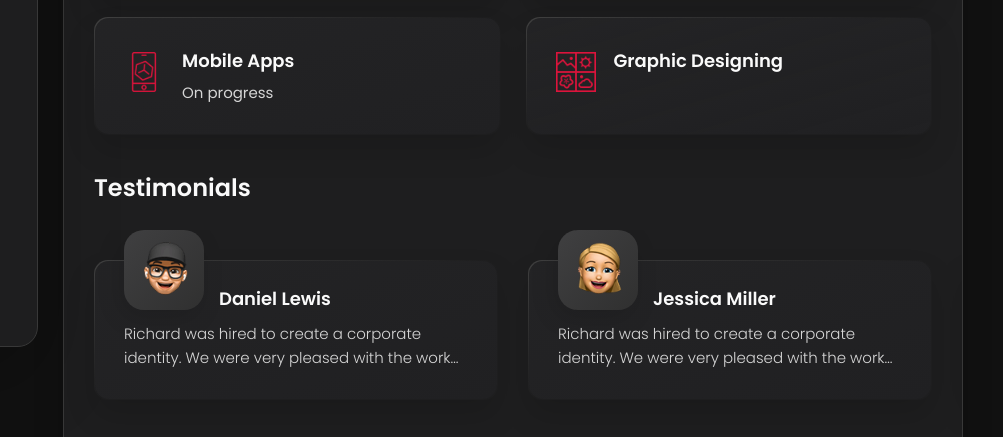
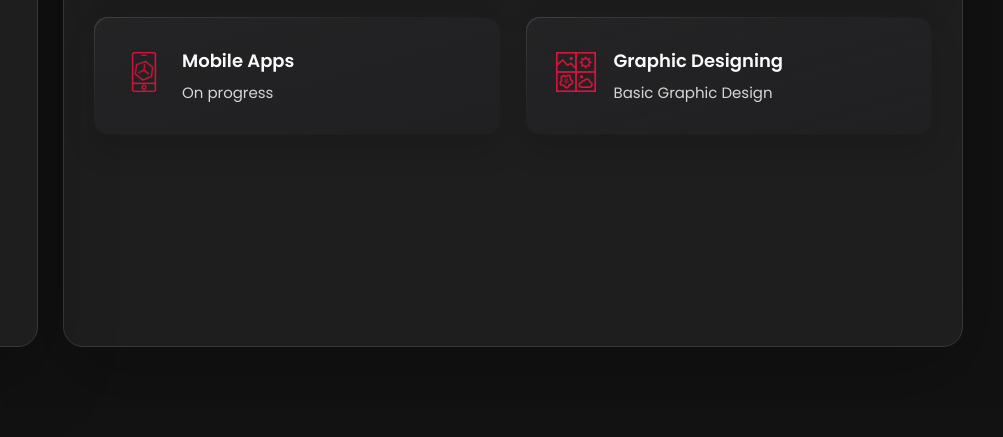
Before and after one commit to androidher00819/PORTFOLIO-MARK-ANDRO, a plain HTML site: page index.html in a window 1280 px wide. Shown: the part 515-952 px from the top of the page, 277-1280 px from the left. After the commit the page ends 922 px from the top, so only its background shows below. Drawn offline with nearby package versions, Linux system fonts and the light colour scheme.

Commit message:
Update index.html

```diff
--- a/index.html
+++ b/index.html
@@ -291,7 +291,7 @@
                 <h4 class="h4 service-item-title">Graphic designing</h4>
 
                 <p class="service-item-text">
-
+                  Basic Graphic Design
                 </p>
               </div>
 
@@ -306,7 +306,7 @@
           - testimonials
         -->
 
-        <section class="testimonials">
+       <!-- <section class="testimonials">
 
           <h3 class="h3 testimonials-title">Testimonials</h3>
 
@@ -319,16 +319,11 @@
                   <img src="./assets/images/avatar-1.png" alt="Daniel lewis" width="60" data-testimonials-avatar>
                 </figure>
 
-                <h4 class="h4 testimonials-item-title" data-testimonials-title>Daniel lewis</h4>
+                <h4 class="h4 testimonials-item-title" data-testimonials-title>Leonard Alejandria</h4>
 
                 <div class="testimonials-text" data-testimonials-text>
                   <p>
-                    Richard was hired to create a corporate identity. We were very pleased with the work done. She has a
-                    lot of experience
-                    and is very concerned about the needs of client. Lorem ipsum dolor sit amet, ullamcous cididt
-                    consectetur adipiscing
-                    elit, seds do et eiusmod tempor incididunt ut laborels dolore magnarels alia.
-                  </p>
+                   Working with , Mark Andro, was a breeze! Andro's attention to detail and knack for turning design concepts into reality made our website shine. Highly recommend!
                 </div>
 
               </div>
@@ -341,15 +336,11 @@
                   <img src="./assets/images/avatar-2.png" alt="Jessica miller" width="60" data-testimonials-avatar>
                 </figure>
 
-                <h4 class="h4 testimonials-item-title" data-testimonials-title>Jessica miller</h4>
+                <h4 class="h4 testimonials-item-title" data-testimonials-title>Grace Senyahan</h4>
 
                 <div class="testimonials-text" data-testimonials-text>
                   <p>
-                    Richard was hired to create a corporate identity. We were very pleased with the work done. She has a
-                    lot of experience
-                    and is very concerned about the needs of client. Lorem ipsum dolor sit amet, ullamcous cididt
-                    consectetur adipiscing
-                    elit, seds do et eiusmod tempor incididunt ut laborels dolore magnarels alia.
+                   Impressed with Mark Andro's skill and efficiency. [Developer's Name] quickly understood our vision and delivered a sleek, user-friendly website that exceeded our expectations.
                   </p>
                 </div>
 
@@ -363,15 +354,11 @@
                   <img src="./assets/images/avatar-3.png" alt="Emily evans" width="60" data-testimonials-avatar>
                 </figure>
 
-                <h4 class="h4 testimonials-item-title" data-testimonials-title>Emily evans</h4>
+                <h4 class="h4 testimonials-item-title" data-testimonials-title>Mina Guillermo</h4>
 
                 <div class="testimonials-text" data-testimonials-text>
                   <p>
-                    Richard was hired to create a corporate identity. We were very pleased with the work done. She has a
-                    lot of experience
-                    and is very concerned about the needs of client. Lorem ipsum dolor sit amet, ullamcous cididt
-                    consectetur adipiscing
-                    elit, seds do et eiusmod tempor incididunt ut laborels dolore magnarels alia.
+                    Andro is a rockstar!  expertise in HTML, CSS, and JavaScript brought our website to life. Responsive, reliable, and a pleasure to work with.
                   </p>
                 </div>
 
@@ -385,15 +372,11 @@
                   <img src="./assets/images/avatar-4.png" alt="Henry william" width="60" data-testimonials-avatar>
                 </figure>
 
-                <h4 class="h4 testimonials-item-title" data-testimonials-title>Henry william</h4>
+                <h4 class="h4 testimonials-item-title" data-testimonials-title>Vince Razon</h4>
 
                 <div class="testimonials-text" data-testimonials-text>
                   <p>
-                    Richard was hired to create a corporate identity. We were very pleased with the work done. She has a
-                    lot of experience
-                    and is very concerned about the needs of client. Lorem ipsum dolor sit amet, ullamcous cididt
-                    consectetur adipiscing
-                    elit, seds do et eiusmod tempor incididunt ut laborels dolore magnarels alia.
+                    Couldn't have asked for a better developer than Mark Andro. Mark Andro's creativity and technical prowess elevated our online presence and left a lasting impression on our clients.
                   </p>
                 </div>
 
@@ -402,7 +385,7 @@
 
           </ul>
 
-        </section>
+        </section> -->
 
 
         <!--
@@ -454,7 +437,7 @@
           - clients
         -->
 
-        <section class="clients">
+       <!-- <section class="clients">
 
           <h3 class="h3 clients-title">Clients</h3>
 
@@ -498,7 +481,7 @@
 
           </ul>
 
-        </section>
+        </section> -->
 
       </article>
 
```
